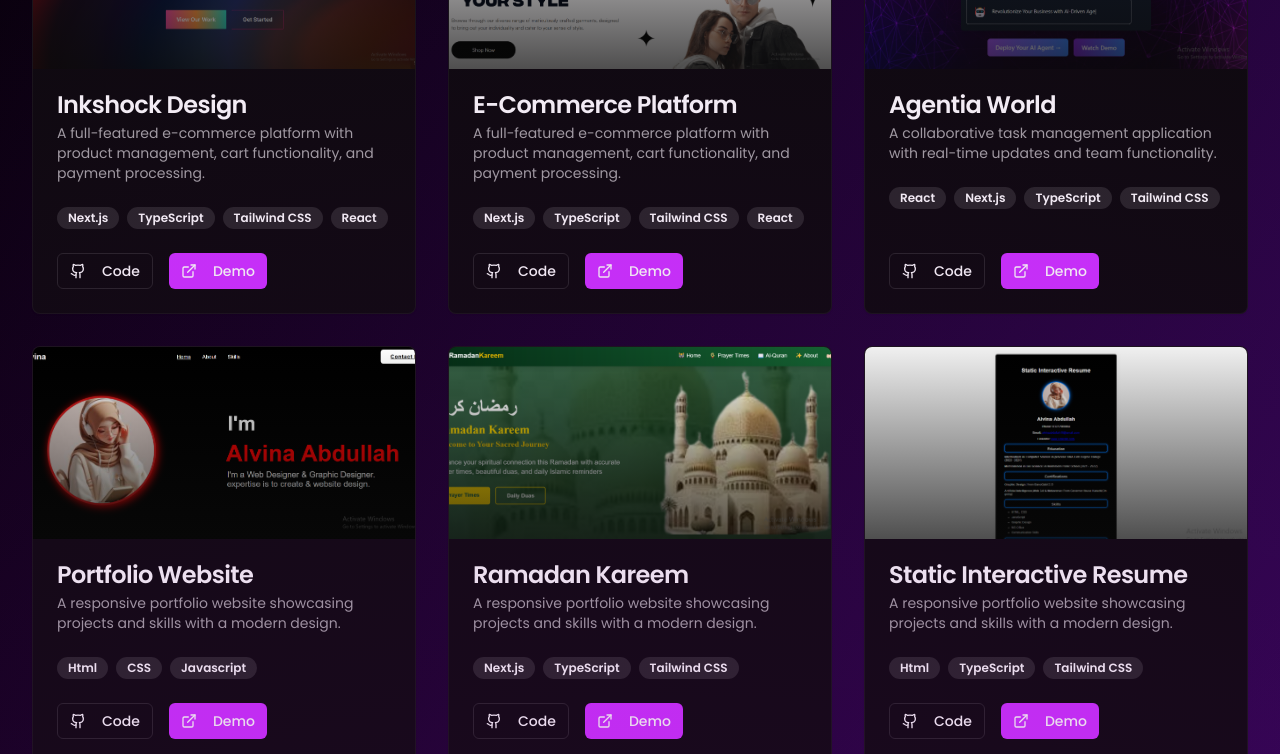
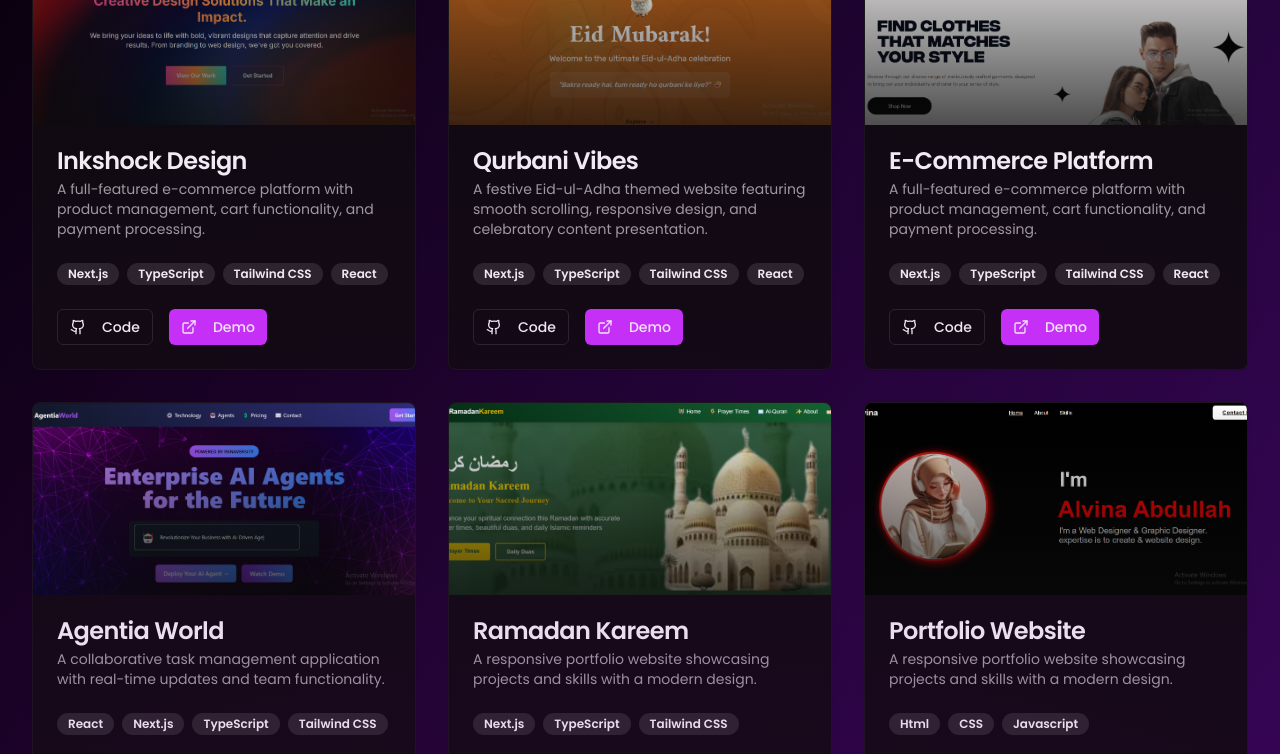
Before and after one commit to alvina-abdullah/Professional-Portfolio, a Next.js app: page /web-projects in a window 1280 px wide. Shown: the part 400-1154 px from the top of the page. Built offline with nearby package versions, Linux system fonts and the light colour scheme.

Commit message:
some changes

```diff
--- a/app/web-projects/page.tsx
+++ b/app/web-projects/page.tsx
@@ -22,8 +22,18 @@ export default function WebProjects() {
       githubUrl: "https://github.com/alvina-abdullah/Inkshock-Design",
       liveUrl: "https://inshock-design.vercel.app",
     },
+        {
+    id: 2,
+    title: "Qurbani Vibes",
+    description:
+     "A festive Eid-ul-Adha themed website featuring smooth scrolling, responsive design, and celebratory content presentation.",
+    image: "/qurbani-vibes.png?height=400&width=600",
+    tags: ["Next.js", "TypeScript", "Tailwind CSS", "React"],
+    githubUrl: "https://github.com/alvina-abdullah/Eid-ul-adha",
+    liveUrl: "https://eid-ul-adha-bice.vercel.app/",
+  },
     {
-    id: 2,
+    id: 3,
     title: "E-Commerce Platform",
     description:
       "A full-featured e-commerce platform with product management, cart functionality, and payment processing.",
@@ -33,22 +43,13 @@ export default function WebProjects() {
     liveUrl: "https://figma-hackathon-chi-five.vercel.app",
   },
     {
-      id: 3,
+      id: 4,
       title: "Agentia World",
       description: "A collaborative task management application with real-time updates and team functionality.",
       image: "/Agentia-web.png?height=400&width=600",
       tags: ["React", "Next.js", "TypeScript", "Tailwind CSS"],
       githubUrl: "https://github.com/alvina-abdullah/Agentia-World-",
       liveUrl: "https://agentia-world-topaz.vercel.app/",
-    },
-    {
-      id: 4,
-      title: "Portfolio Website",
-      description: "A responsive portfolio website showcasing projects and skills with a modern design.",
-      image: "/portfolio.png?height=400&width=600",
-      tags: ["Html", "CSS", "Javascript"],
-      githubUrl: "https://github.com/alvina-abdullah/personal-portfolio-using-html-custom-css",
-      liveUrl: "https://alvina-abdullah.github.io/personal-portfolio-using-html-custom-css/",
     },
     {
       id: 5,
@@ -61,6 +62,15 @@ export default function WebProjects() {
     },
     {
       id: 6,
+      title: "Portfolio Website",
+      description: "A responsive portfolio website showcasing projects and skills with a modern design.",
+      image: "/portfolio.png?height=400&width=600",
+      tags: ["Html", "CSS", "Javascript"],
+      githubUrl: "https://github.com/alvina-abdullah/personal-portfolio-using-html-custom-css",
+      liveUrl: "https://alvina-abdullah.github.io/personal-portfolio-using-html-custom-css/",
+    },
+    {
+      id: 7,
       title: "Static Interactive Resume",
       description: "A responsive portfolio website showcasing projects and skills with a modern design.",
       image: "/resume.png?height=400&width=600",
@@ -69,7 +79,7 @@ export default function WebProjects() {
       liveUrl: "https://hackathon-1-portfolio.vercel.app/",
     },
     {
-      id: 7,
+      id: 8,
       title: "Simple Calculator",
       description: "A responsive portfolio website showcasing projects and skills with a modern design.",
       image: "/calculator.png?height=400&width=600",
@@ -78,7 +88,7 @@ export default function WebProjects() {
       liveUrl: "https://alvina-abdullah.github.io/Simple-Calculator/",
     },
     {
-      id: 8,
+      id: 9,
       title: "Rickshaw Hub",
       description: "A responsive portfolio website showcasing projects and skills with a modern design.",
       image: "/rickshaw.png?height=400&width=600",
@@ -87,7 +97,7 @@ export default function WebProjects() {
       liveUrl: "https://landing-page-using-tailwind-css-brown.vercel.app/",
     },
     {
-      id: 9,
+      id: 10,
       title: "Todo App",
       description: "A responsive portfolio website showcasing projects and skills with a modern design.",
       image: "/todo-app.png?height=400&width=600",
@@ -96,7 +106,7 @@ export default function WebProjects() {
       liveUrl: "https://alvina-abdullah.github.io/Todo-app/",
     },
     {
-      id: 10,
+      id: 11,
       title: "Counter App",
       description: "A responsive portfolio website showcasing projects and skills with a modern design.",
       image: "/counter-app.png?height=400&width=600",
@@ -105,7 +115,7 @@ export default function WebProjects() {
       liveUrl: "https://counter-app-three-sepia.vercel.app",
     },
     {
-      id: 11,
+      id: 12,
       title: "Countdown Timer",
       description: "A responsive portfolio website showcasing projects and skills with a modern design.",
       image: "/countdown-timer.png?height=400&width=600",
@@ -152,6 +162,7 @@ export default function WebProjects() {
 
   return (
     <section id="projects" className="py-16 md:py-24 container">
+          <p className="text-primary text-4xl mb-4 tracking-wider uppercase text-center font-extrabold ">My Projects</p>
       <AnimatedSectionTitle
         title="Web Projects"
         subtitle="Here are some of my recent projects. Each project is built with modern technologies and best practices."
@@ -177,7 +188,7 @@ export default function WebProjects() {
         viewport={{ once: true }}
       >
         <Button variant="outline" size="lg" asChild className="relative overflow-hidden group">
-          <Link href="/project" target="_blank" rel="noopener noreferrer">
+          <Link href="/web-projects" rel="noopener noreferrer">
             <span className="relative z-10">View All Projects</span>
             <span className="absolute inset-0 bg-primary/10 w-0 group-hover:w-full transition-all duration-300 ease-out" />
           </Link>
--- a/components/Education.tsx
+++ b/components/Education.tsx
@@ -2,13 +2,13 @@
 
 import { motion } from "framer-motion"
 import { Code, PenTool } from "lucide-react"
-import WaveAnimation from "./wave-animation"
-import { FaCode, FaGraduationCap } from "react-icons/fa6";
+import WaveAnimation from "@/components/wave-animation"
+import { IoBookSharp } from "react-icons/io5";
 const education = [
   {
     id: 1,
     title: "Governor Sindh Initiative for GenAI, Web3, and Metaverse",
-    icon: <FaCode className="h-6 w-6 text-pink-600" />,
+    icon: <Code className="h-6 w-6 text-pink-500" />,
     items: [
       "Currently enrolled in the cutting-edge Web 3.0 program at GIAIC, I’m diving deep into the core technologies shaping the future of the internet.",
       "This immersive course is more than just a curriculum — it's a journey of hands-on learning, innovation, and creative exploration.",
@@ -20,7 +20,7 @@ const education = [
   {
     id: 2,
     title: "BanoQabil 2.0-Graphic Designing",
-    icon: <PenTool className="h-6 w-6 text-purple-800" />,
+    icon: <PenTool className="h-6 w-6 text-purple-500" />,
     items: ["Comprehensive Design Skills: Gained in-depth knowledge of design principles, including typography, color theory, layout, and composition, which are fundamental for creating visually appealing designs.",
        "Proficiency in Design Software: Developed expertise in industry-standard tools such as Adobe Photoshop, Illustrator, and InDesign to execute creative ideas and design projects efficiently.",
        "Hands-on Project Experience: Worked on various real-world projects, including logo design, social media posts, brochures, and promotional materials, strengthening practical design skills.",
@@ -31,7 +31,7 @@ const education = [
   {
     id: 3,
     title: "Intermediate in Computer Science.",
-    icon: <FaGraduationCap className="h-6 w-6 text-blue-700" />,
+    icon: <IoBookSharp className="h-6 w-6 text-blue-600" />,
     items: [
       "Currently enrolled in the Computer Science, where I am gaining a strong foundation in programming, algorithms, and data structures. This year, I am focusing on core subjects like C programming, discrete mathematics, and introductory computer systems, which are enhancing my problem-solving and analytical skills. I am passionate about expanding my knowledge in emerging technologies and preparing for a future in the tech industry.",
     ],
--- a/components/Web-projects.tsx
+++ b/components/Web-projects.tsx
@@ -22,8 +22,18 @@ export default function WebProjects() {
       githubUrl: "https://github.com/alvina-abdullah/Inkshock-Design",
       liveUrl: "https://inshock-design.vercel.app",
     },
+        {
+    id: 2,
+    title: "Qurbani Vibes",
+    description:
+     "A festive Eid-ul-Adha themed website featuring smooth scrolling, responsive design, and celebratory content presentation.",
+    image: "/qurbani-vibes.png?height=400&width=600",
+    tags: ["Next.js", "TypeScript", "Tailwind CSS", "React"],
+    githubUrl: "https://github.com/alvina-abdullah/Eid-ul-adha",
+    liveUrl: "https://eid-ul-adha-bice.vercel.app/",
+  },
     {
-    id: 2,
+    id: 3,
     title: "E-Commerce Platform",
     description:
       "A full-featured e-commerce platform with product management, cart functionality, and payment processing.",
@@ -33,22 +43,13 @@ export default function WebProjects() {
     liveUrl: "https://figma-hackathon-chi-five.vercel.app",
   },
     {
-      id: 3,
+      id: 4,
       title: "Agentia World",
       description: "A collaborative task management application with real-time updates and team functionality.",
       image: "/Agentia-web.png?height=400&width=600",
       tags: ["React", "Next.js", "TypeScript", "Tailwind CSS"],
       githubUrl: "https://github.com/alvina-abdullah/Agentia-World-",
       liveUrl: "https://agentia-world-topaz.vercel.app/",
-    },
-    {
-      id: 4,
-      title: "Portfolio Website",
-      description: "A responsive portfolio website showcasing projects and skills with a modern design.",
-      image: "/portfolio.png?height=400&width=600",
-      tags: ["Html", "CSS", "Javascript"],
-      githubUrl: "https://github.com/alvina-abdullah/personal-portfolio-using-html-custom-css",
-      liveUrl: "https://alvina-abdullah.github.io/personal-portfolio-using-html-custom-css/",
     },
     {
       id: 5,
@@ -61,6 +62,15 @@ export default function WebProjects() {
     },
     {
       id: 6,
+      title: "Portfolio Website",
+      description: "A responsive portfolio website showcasing projects and skills with a modern design.",
+      image: "/portfolio.png?height=400&width=600",
+      tags: ["Html", "CSS", "Javascript"],
+      githubUrl: "https://github.com/alvina-abdullah/personal-portfolio-using-html-custom-css",
+      liveUrl: "https://alvina-abdullah.github.io/personal-portfolio-using-html-custom-css/",
+    },
+    {
+      id: 7,
       title: "Static Interactive Resume",
       description: "A responsive portfolio website showcasing projects and skills with a modern design.",
       image: "/resume.png?height=400&width=600",
@@ -69,7 +79,7 @@ export default function WebProjects() {
       liveUrl: "https://hackathon-1-portfolio.vercel.app/",
     },
     {
-      id: 7,
+      id: 8,
       title: "Simple Calculator",
       description: "A responsive portfolio website showcasing projects and skills with a modern design.",
       image: "/calculator.png?height=400&width=600",
@@ -78,7 +88,7 @@ export default function WebProjects() {
       liveUrl: "https://alvina-abdullah.github.io/Simple-Calculator/",
     },
     {
-      id: 8,
+      id: 9,
       title: "Rickshaw Hub",
       description: "A responsive portfolio website showcasing projects and skills with a modern design.",
       image: "/rickshaw.png?height=400&width=600",
@@ -87,7 +97,7 @@ export default function WebProjects() {
       liveUrl: "https://landing-page-using-tailwind-css-brown.vercel.app/",
     },
     {
-      id: 9,
+      id: 10,
       title: "Todo App",
       description: "A responsive portfolio website showcasing projects and skills with a modern design.",
       image: "/todo-app.png?height=400&width=600",
@@ -96,7 +106,7 @@ export default function WebProjects() {
       liveUrl: "https://alvina-abdullah.github.io/Todo-app/",
     },
     {
-      id: 10,
+      id: 11,
       title: "Counter App",
       description: "A responsive portfolio website showcasing projects and skills with a modern design.",
       image: "/counter-app.png?height=400&width=600",
@@ -105,7 +115,7 @@ export default function WebProjects() {
       liveUrl: "https://counter-app-three-sepia.vercel.app",
     },
     {
-      id: 11,
+      id: 12,
       title: "Countdown Timer",
       description: "A responsive portfolio website showcasing projects and skills with a modern design.",
       image: "/countdown-timer.png?height=400&width=600",
@@ -178,7 +188,7 @@ export default function WebProjects() {
         viewport={{ once: true }}
       >
         <Button variant="outline" size="lg" asChild className="relative overflow-hidden group">
-          <Link href="/project" target="_blank" rel="noopener noreferrer">
+          <Link href="/web-projects" rel="noopener noreferrer">
             <span className="relative z-10">View All Projects</span>
             <span className="absolute inset-0 bg-primary/10 w-0 group-hover:w-full transition-all duration-300 ease-out" />
           </Link>
--- a/styles/globals.css
+++ b/styles/globals.css
@@ -25,7 +25,8 @@ body {
     --secondary: 0 0% 96.1%;
     --secondary-foreground: 0 0% 9%;
     --muted: 0 0% 96.1%;
-    --muted-foreground: 0 0% 45.1%;
+    /* --muted-foreground: 0 0% 45.1%; */
+    --muted-foreground: 0 0% 63.9%;
     --accent: 0 0% 96.1%;
     --accent-foreground: 0 0% 9%;
     --destructive: 0 84.2% 60.2%;
```
Also changed, not shown: public/qurbani-vibes.png (added).
